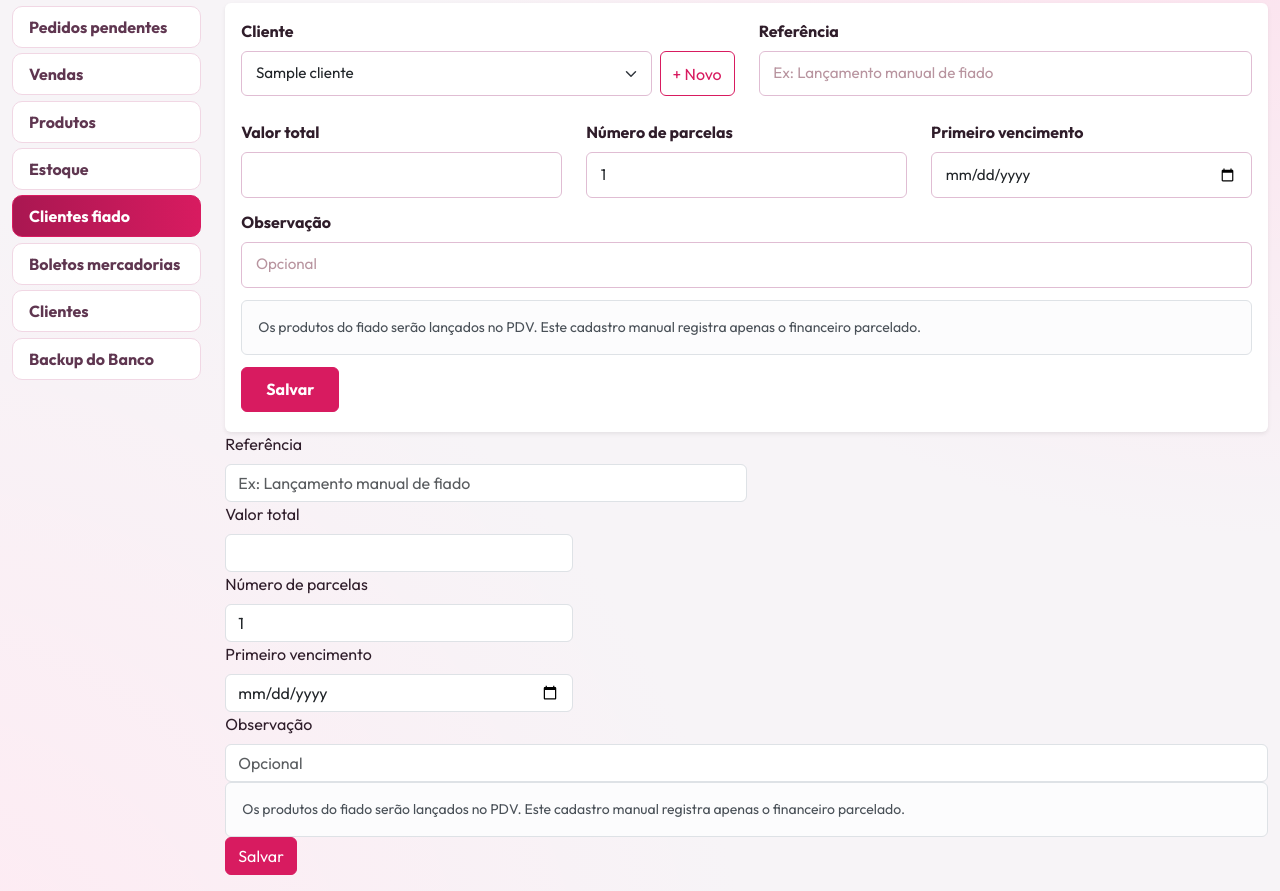
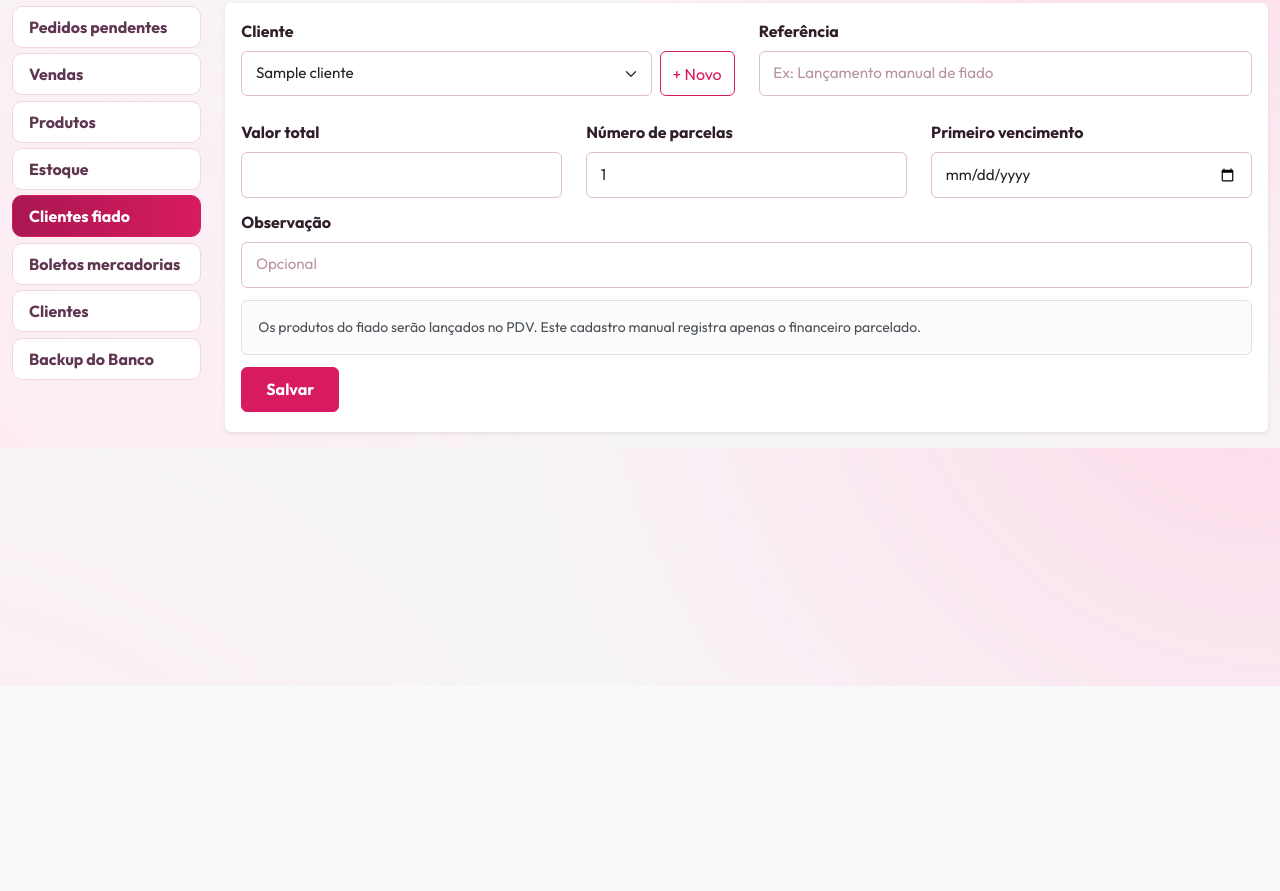
Before and after one commit to Elloy123/BelaCheirosa, a Django app: page /painel/fiados/novo/ in a window 1280 px wide. Shown: the part 114-1005 px from the top of the page. After the commit the page ends 800 px from the top, so only its background shows below. Run offline with Django 5.2, Linux system fonts and the light colour scheme; a user stored in the database is signed in; tables that the repository leaves empty hold one stand-in row (values such as "Sample post").

Commit message:
fix: remover duplicação de formulário em fiado_form.html

```diff
--- a/templates/admin_panel/fiado_form.html
+++ b/templates/admin_panel/fiado_form.html
@@ -11,15 +11,6 @@
       <button type="button" class="btn btn-outline-rose text-nowrap" id="btnNovoClienteFiado" data-bs-toggle="modal" data-bs-target="#modalNovoClienteFiado" title="Cadastrar novo cliente">+ Novo</button>
     </div>
   </div>
-  <div class="col-md-6"><label class="form-label">Referência</label><input name="referencia" class="form-control" placeholder="Ex: Lançamento manual de fiado"></div>
-  <div class="col-md-4"><label class="form-label">Valor total</label><input type="number" step="0.01" name="valor_total" class="form-control" required></div>
-  <div class="col-md-4"><label class="form-label">Número de parcelas</label><input type="number" min="1" name="parcelas" class="form-control" value="1" required></div>
-  <div class="col-md-4"><label class="form-label">Primeiro vencimento</label><input type="date" name="vencimento" class="form-control" required></div>
-  <div class="col-md-12"><label class="form-label">Observação</label><input name="observacao" class="form-control" placeholder="Opcional"></div>
-  <div class="col-12"><div class="alert alert-light border small mb-0">Os produtos do fiado serão lançados no PDV. Este cadastro manual registra apenas o financeiro parcelado.</div></div>
-  <div class="col-12"><button class="btn btn-rose">Salvar</button></div>
-</form>
-</div></div>
   <div class="col-md-6"><label class="form-label">Referência</label><input name="referencia" class="form-control" placeholder="Ex: Lançamento manual de fiado"></div>
   <div class="col-md-4"><label class="form-label">Valor total</label><input type="number" step="0.01" name="valor_total" class="form-control" required></div>
   <div class="col-md-4"><label class="form-label">Número de parcelas</label><input type="number" min="1" name="parcelas" class="form-control" value="1" required></div>
```
